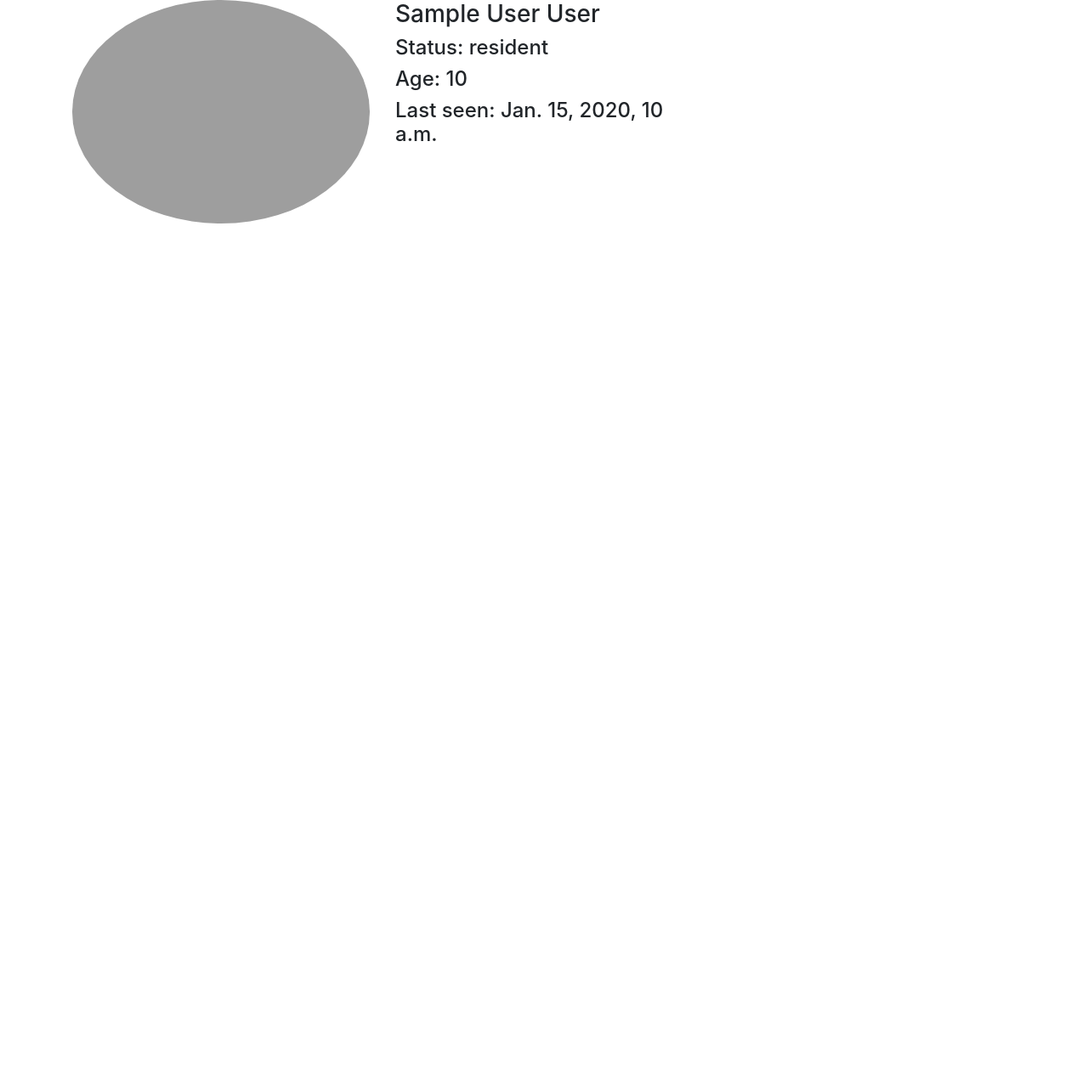
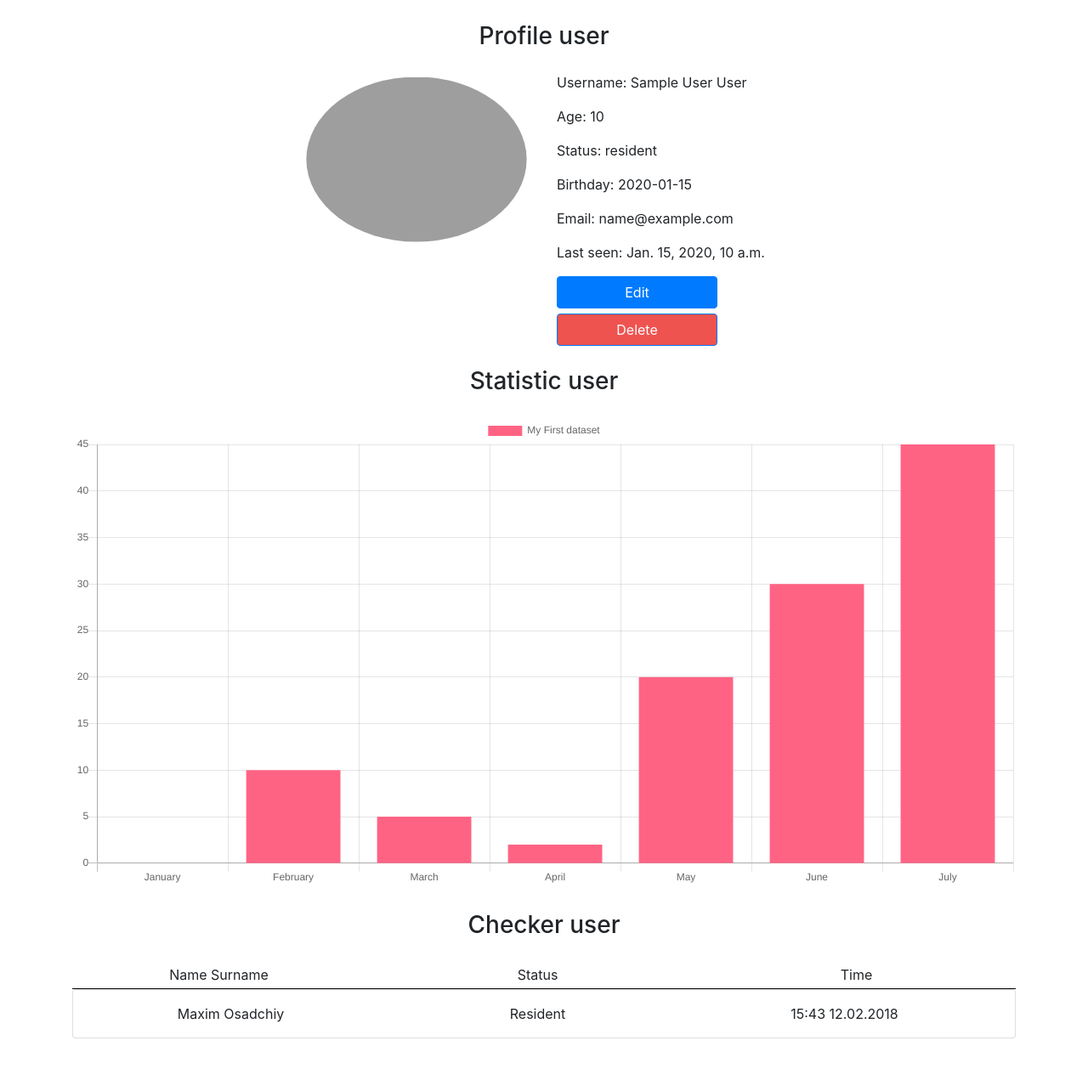
Before and after one commit to AtomSpaceTeam/face-recognition, a Django app: page /user/1/ in a window 1280 px wide. Shown: the part 69-1347 px from the top of the page at 85% size. Before the commit the page ends 332 px from the top, so only its background shows below. Run offline with Django 3.2, Linux system fonts and the light colour scheme; a user stored in the database is signed in; tables that the repository leaves empty hold one stand-in row (values such as "Sample post"); some libraries are stand-ins or nearby versions.

Commit message:
update front-end in Profile user and update Models User

```diff
--- a/App/login/forms.py
+++ b/App/login/forms.py
@@ -10,11 +10,14 @@ class ResidentForm(forms.Form):
     photo_4 = forms.FileField()
     photo_5 = forms.FileField()
 
+YEARS = [x for x in range(1980, 2005)]
 class UserForm(forms.Form):
     name = forms.CharField(label='Your name', max_length=100)
     surname = forms.CharField(label='Your surname', max_length=100)
+    status = forms.ChoiceField(label='Status', choices=(('resident', 'resident'), ('mentor', 'mentor'), ('owner', 'owner')))
     age = forms.IntegerField(label='Your age')
-    status = forms.ChoiceField(label='Status', choices=(('resident', 'resident'), ('mentor', 'mentor'), ('owner', 'owner')))
+    date = forms.DateField(label='Your birth date', widget=forms.SelectDateWidget(years=YEARS))
+    email = forms.EmailField(label='Your Email', max_length=50)
     profile_photo = forms.FileField()
     photo_1 = forms.FileField()
     photo_2 = forms.FileField()
@@ -25,5 +28,7 @@ class UserForm(forms.Form):
 class EditForm(forms.Form):
     name = forms.CharField(label='Your name', max_length=100)
     surname = forms.CharField(label='Your surname', max_length=100)
+    status = forms.ChoiceField(label='Status', choices=(('resident', 'resident'), ('mentor', 'mentor'), ('owner', 'owner')))
     age = forms.IntegerField(label='Your age')
-    status = forms.ChoiceField(label='Status', choices=(('resident', 'resident'), ('mentor', 'mentor'), ('owner', 'owner')))
+    date = forms.DateField(label='Your birth date', widget=forms.SelectDateWidget(years=YEARS))
+    email = forms.EmailField(label='Your Email', max_length=50)
--- a/App/login/models.py
+++ b/App/login/models.py
@@ -11,6 +11,8 @@ class User(models.Model):
     surname = models.CharField(max_length=30)
     age = models.IntegerField()
     status = models.CharField(max_length=15, choices=status, default=None)
+    date = models.CharField(max_length=20, default=None)
+    email = models.EmailField(max_length=30, default=None)
     last_seen = models.DateTimeField(auto_now=True)
     profile_photo = models.FileField(null=True, blank=True)
     photo_1 = models.FileField(null=True, blank=True)
--- a/App/login/templates/base.html
+++ b/App/login/templates/base.html
@@ -8,6 +8,7 @@
     {% load staticfiles %}
     <link rel="stylesheet" media="all" href="{% static 'css/bootstrap.min.css' %}" type="text/css">
     <link rel="stylesheet" media="all" href="{% static 'css/base.css' %}" type="text/css">
+    <script src="https://cdnjs.cloudflare.com/ajax/libs/Chart.js/2.4.0/Chart.min.js"></script>
 </head>
 <body>
     {% if user.is_authenticated %}
--- a/App/login/templates/profile/index.html
+++ b/App/login/templates/profile/index.html
@@ -1,18 +1,89 @@
 {% extends "base.html" %}
 
 {% block content %}
+<h3 style='text-align: center;margin: 2%;'>Profile user</h3>
+    <div class="container">
+        <div class="row">
+            <div class="col-sm"><img class='rounded-circle' style="padding: 1%;width: 50%;float: right;" src={{ photo }} /></div>
+            <div class="col-sm">
+                <p> Username: {{profile.name}} {{profile.surname}}</p>
+                <p> Age: {{profile.age}} </p>
+                <p> Status: {{profile.status}} </p>
+                <p> Birthday: {{profile.date}}</p>
+                <p> Email: {{profile.email}}</p>
+                <p> Last seen: {{profile.last_seen}} </p>
+                <p style="margin-bottom: 1%;line-height: 2;width:50%;"><a href="/user/{{ item.id }}/edit"><button class="btn btn-primary" type="submit" style="width:70%;">Edit</button></a></p>
+                <p style="margin: 0;line-height: 2;width:50%;"><a href="/user/{{ item.id }}/delete"><button class="btn btn-primary" type="submit" style="background: #EF5350; width:70%;" >Delete</button></a></p>
+            </div>
+        </div>
+    </div>
+<h3 style='text-align: center;margin: 2%;'>Statistic user</h3>
+    <div class="container">
+        <div class="row">
+            <div class="col-sm">
+                <canvas id="myChart"></canvas>
+            </div>
+        </div>
+    </div>
+<h3 style='text-align: center;margin: 2%;'>Checker user</h3>
+    <div class="container">
+        <div class="row" style="padding: 5%;padding-top: 0;padding-left:0;padding-right:0;">
+            <div class="col">
+            <div class="container list-group" style="border-bottom: black 1px outset;">
+                <div class="row">
+                    <div class="col-sm">
+                        <p style="text-align:center;margin: 0;line-height: 2;">Name Surname</p>
+                    </div>
+                    <div class="col-sm">
+                        <p style="text-align:center;margin: 0;line-height: 2;">Status</p>
+                    </div>
+                    <div class="col-sm">
+                        <p style="text-align:center;margin: 0;line-height: 2;">Time</p>
+                    </div>
+                </div>
+            </div>
+            <div class="userjoin-block">
+                <ul class="list-group">
+                    <li class="list-group-item">
+                        <div class="container list-group">
+                            <div class="row">
+                                <div class="col-sm">
+                                    <p style="text-align:center;margin: 0;line-height: 2;">Maxim Osadchiy</p>
+                                </div>
+                                <div class="col-sm">
+                                    <p style="text-align:center;margin: 0;line-height: 2;">Resident</p>
+                                </div>
+                                <div class="col-sm">
+                                    <p style="text-align:center;margin: 0;line-height: 2;">15:43 12.02.2018</p>
+                                </div>
+                            </div>
+                        </div>
+                    </li>
+                </ul>
+            </div>
+        </div>
+    </div>
 
-<div class="container">
-    <div class="row">
-        <div class="col-sm"><img class='rounded-circle' width='100%' src={{ photo }} /></div>
-        <div class="col-sm">
-            <h3>{{profile.name}} {{profile.surname}}</h3>
-            <h4> Status: {{profile.status}} </h4>
-            <h4> Age: {{profile.age}} </h4>
-            <h4> Last seen: {{profile.last_seen}} </h4>
-        </div>
-        <div class="col-sm"></div>
-    </div>
-</div>
+<script>
+    var ctx = document.getElementById('myChart').getContext('2d');
+    var chart = new Chart(ctx, {
+        // The type of chart we want to create
+        type: 'bar',
+
+        // The data for our dataset
+        data: {
+            labels: ["January", "February", "March", "April", "May", "June", "July"],
+            datasets: [{
+                label: "My First dataset",
+                backgroundColor: 'rgb(255, 99, 132)',
+                borderColor: 'rgb(255, 99, 132)',
+                data: [0, 10, 5, 2, 20, 30, 45],
+            }]
+        },
+
+        // Configuration options go here
+        options: {}
+    });
+</script>
 
 {% endblock %}
--- a/App/login/views.py
+++ b/App/login/views.py
@@ -42,8 +42,13 @@ def create_user(request):
             user = User()
             user.name = request.POST['name']
             user.surname = request.POST['surname']
+            user.status = request.POST['status']
             user.age = request.POST['age']
-            user.status = request.POST['status']
+            birth = '{}/{}/{}'.format(request.POST['date_day'],
+                                      request.POST['date_month'],
+                                      request.POST['date_year'])
+            user.date = birth
+            user.email = request.POST['email']
             user.photo_1 = request.FILES['photo_1']
             user.photo_2 = request.FILES['photo_2']
             user.photo_3 = request.FILES['photo_3']
@@ -75,7 +80,9 @@ def edit_profile(request, pk):
                 name = request.POST['name'],
                 surname = request.POST['surname'],
                 age = request.POST['age'],
-                status = request.POST['status']
+                status = request.POST['status'],
+                birth = request.POST['birth'],
+                email =request.POST['email'],
             )
             return HttpResponseRedirect('/')
 
```
Also changed, not shown: App/login/templates/camera/index.html (deleted, +0 -12 lines), App/login/migrations/0011_auto_20181209_2058.py (added).
